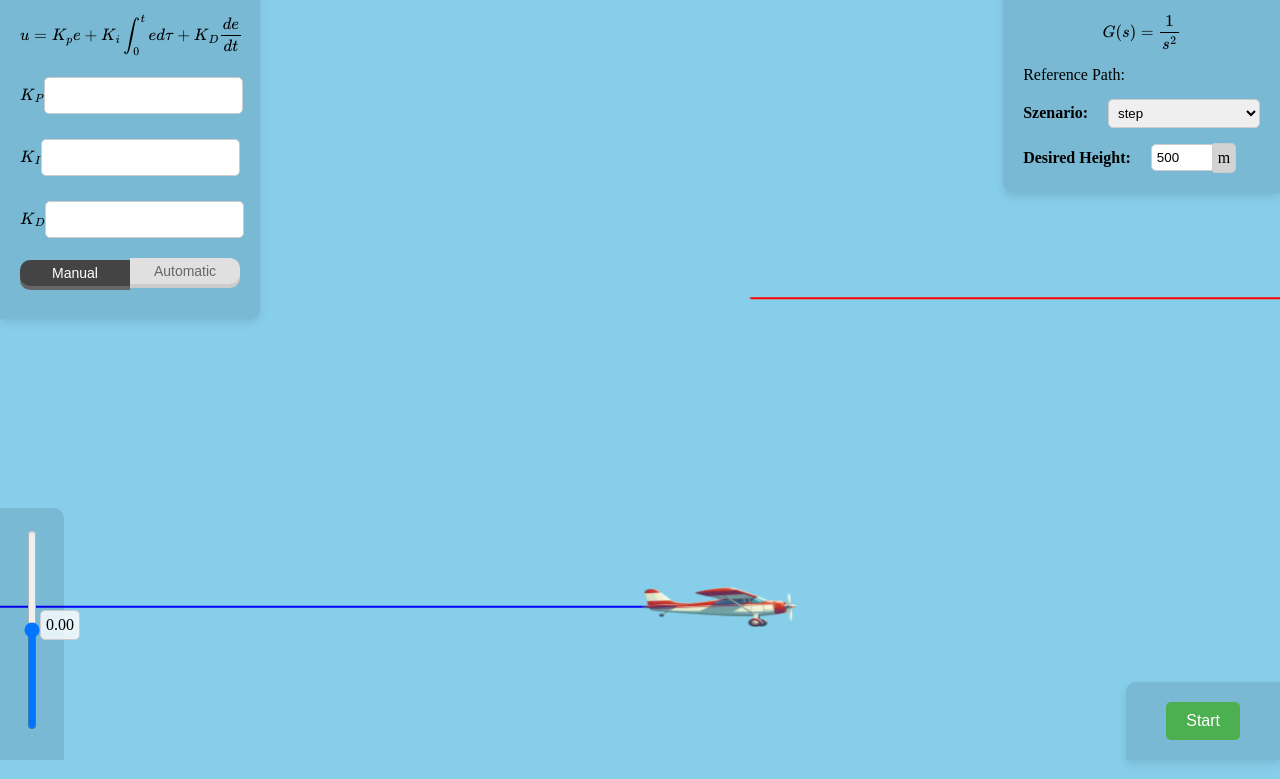
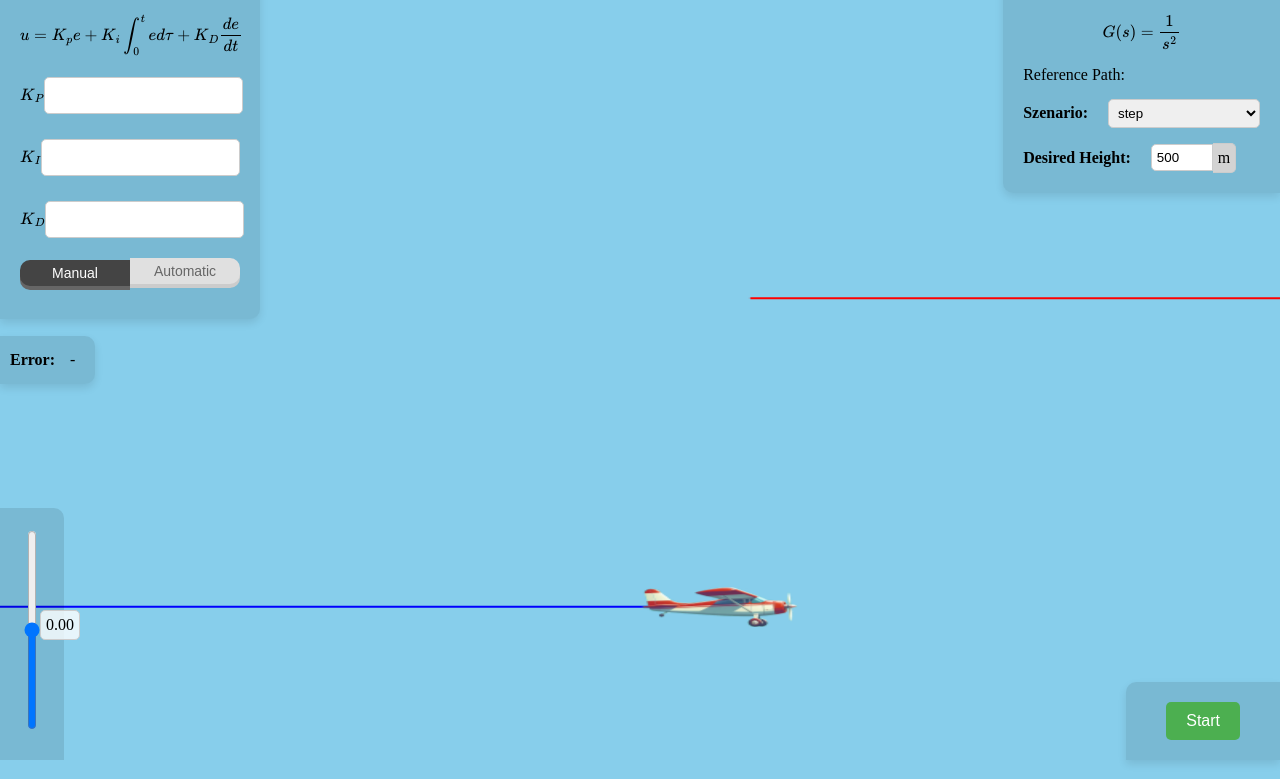
Before and after one commit to flashy85/AirplaneGame, a plain HTML site: page index.html in a window 1280 px wide. Shown: the part 40-819 px from the top of the page. Drawn offline with nearby package versions, Linux system fonts and the light colour scheme.

Commit message:
Added error display

```diff
--- a/index.html
+++ b/index.html
@@ -55,6 +55,12 @@
             </div>
         </div>
     </div>
+    <div class="ControlStates">
+        <div class="ControlStatesFields">
+            <label>Error:</label>
+            <div id="ctrl_error"></div>
+        </div>
+    </div>
     <div class="btn_container">
         <button id="btn_start" class="button button-start" onclick="toggleButtons()">Start</button>
         <button id="btn_stop" class="button button-stop" onclick="toggleButtons()" style="display:none;">Stop</button>
--- a/script.js
+++ b/script.js
@@ -25,6 +25,9 @@ const InDsrdHeightField = document.getElementById('in_DesiredHeight');
 
 const canvas = document.getElementById('GameArea');
 const ctx = canvas.getContext('2d');
+
+// Controller states
+const CtrlErrorField = document.getElementById('ctrl_error');
 
 let currentMode = 'manual'; // Default mode
 
@@ -55,6 +58,11 @@ airplane.img.src = 'airplane.png';
 let refpath = {
     color: 'red',
     path: []
+}
+
+let CtrlStates = {
+    PosError: NaN,
+    VelError: NaN
 }
 
 let backgroundX = 0; // Movement of background
@@ -235,9 +243,16 @@ function gameLoop() {
     const deltaTime = (now - lastFrameTime) / 1000 * Speedfactor; // Convert to seconds
     lastFrameTime = now;
 
+    let DsrdPhysVvert = (DsrdPhysHeight_Lval - DsrdPhysHeight) / deltaTime;
+    DsrdPhysHeight_Lval = DsrdPhysHeight;
+
+    //CtrlStates.PosError = 0;
+    //CtrlStates.VelError = 0;
+
+    const PhysHeightError = DsrdPhysHeight - airplane.PhysHeight;
+    const PhysVvertError = DsrdPhysVvert - airplane.PhysVvert;
+
     if ('auto' == currentMode) {
-        let DsrdPhysVvert = (DsrdPhysHeight_Lval - DsrdPhysHeight) / deltaTime;
-        DsrdPhysHeight_Lval = DsrdPhysHeight;
         let uk = CalcCtrl(airplane.PhysHeight, airplane.PhysVvert, DsrdPhysHeight, DsrdPhysVvert, deltaTime);
         // Ensure the new value is within the range limits
         uk = Math.max(rangeInput.min, Math.min(uk, rangeInput.max));
@@ -256,6 +271,7 @@ function gameLoop() {
     drawPath();
     drawAirplane();
     update(deltaTime);
+    updateCtrlStates();
 
     requestAnimationFrame(gameLoop);
 }
@@ -329,7 +345,7 @@ function getPixelYPosition(physicalY, physHeight, gndHeight, gameAreaHeight, air
     return invertedY;
 }
 
-function CalcCtrl(PhysHeight, PhysVvert, _DsrdPhysHeight, DsrdPhysVvert, deltaTime) {
+function CalcCtrl(HeightError, VvertError, deltaTime) {
     const inputField_Ctrl_P = document.getElementById('P_ctrl');
     const inputField_Ctrl_I = document.getElementById('I_ctrl');
     const inputField_Ctrl_D = document.getElementById('D_ctrl');
@@ -345,11 +361,17 @@ function CalcCtrl(PhysHeight, PhysVvert, _DsrdPhysHeight, DsrdPhysVvert, deltaTi
     if (isNaN(Ctrl_D)) {
         Ctrl_D = 0;
     }
-    const PhysHeightError = _DsrdPhysHeight - PhysHeight;
-    const PhysVvertError = DsrdPhysVvert - PhysVvert;
-    CtrlIntegral += PhysHeightError * deltaTime;
-    uk = PhysHeightError * Ctrl_P + PhysVvertError * Ctrl_D + CtrlIntegral * Ctrl_I;
+    CtrlIntegral += HeightError * deltaTime;
+    uk = HeightError * Ctrl_P + VvertError * Ctrl_D + CtrlIntegral * Ctrl_I;
     return uk;
+}
+
+function updateCtrlStates() {
+    if (isNaN(CtrlStates.PosError)) {
+        CtrlErrorField.innerText = '-';
+    } else {
+        CtrlErrorField.innerText = CtrlStates.PosError + ' m';
+    }
 }
 
 /*
--- a/style.css
+++ b/style.css
@@ -101,6 +101,38 @@ h1 {
     padding: 5px;
     border: 1px solid #ccc;
     border-radius: 5px;
+}
+
+.ControlStates {
+    position: absolute;
+    top: 50%;
+    left: 0px;
+    padding: 10px;
+    border-top-right-radius: 10px;
+    border-bottom-right-radius: 10px;
+    transform: translateY(-50%);
+    background-color: rgba(0, 0, 0, 0.1);
+    box-shadow: 0 4px 8px rgba(0, 0, 0, 0.1);
+}
+
+.ControlStatesFields {
+    display: flex;
+    align-items: center;
+    /*margin-bottom: 15px;*/
+}
+
+.ControlStatesFields label {
+    width: 55px;
+    font-weight: bold;
+}
+
+.ControlStatesFields div {
+    padding: 5px;
+    border: none;
+    /*background-color: #ccc;*/
+    width: 20px;
+    border-radius: 5px;
+    box-sizing: border-box;
 }
 
 .manual_controll {
```
